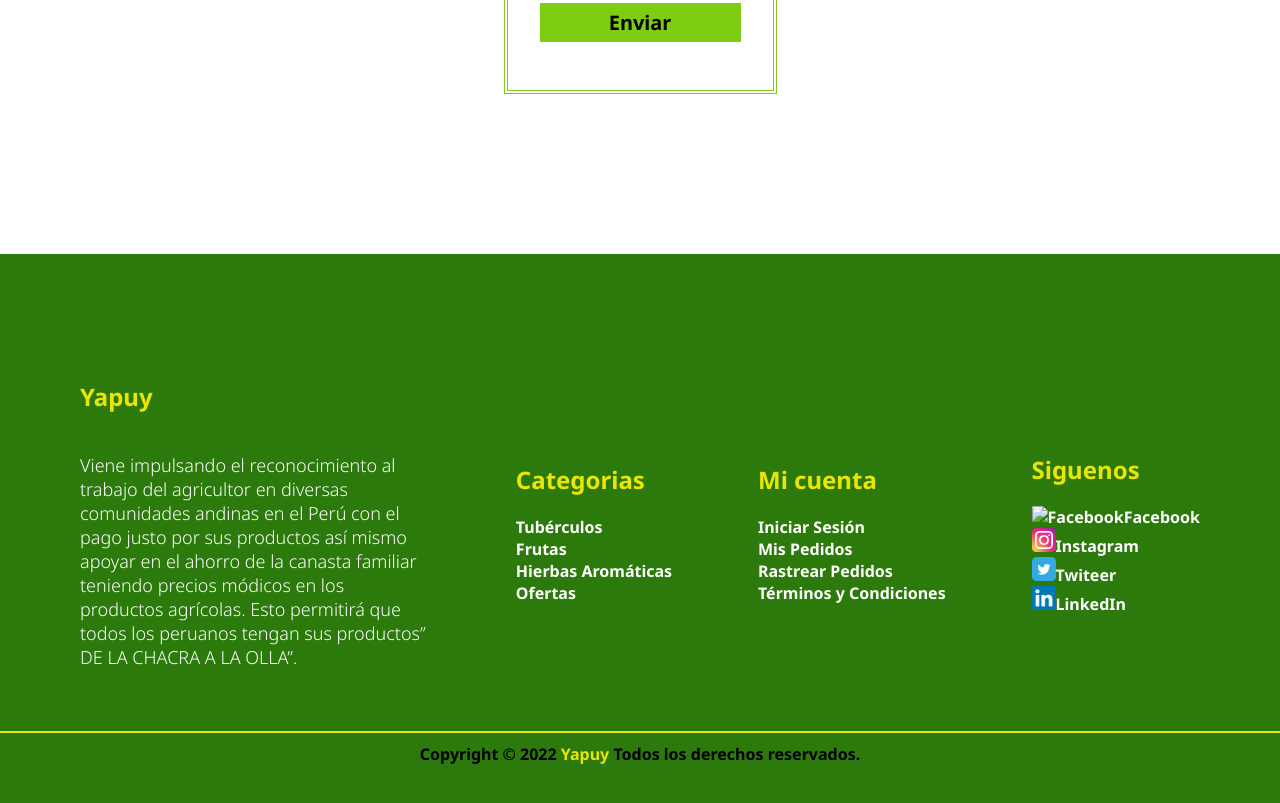
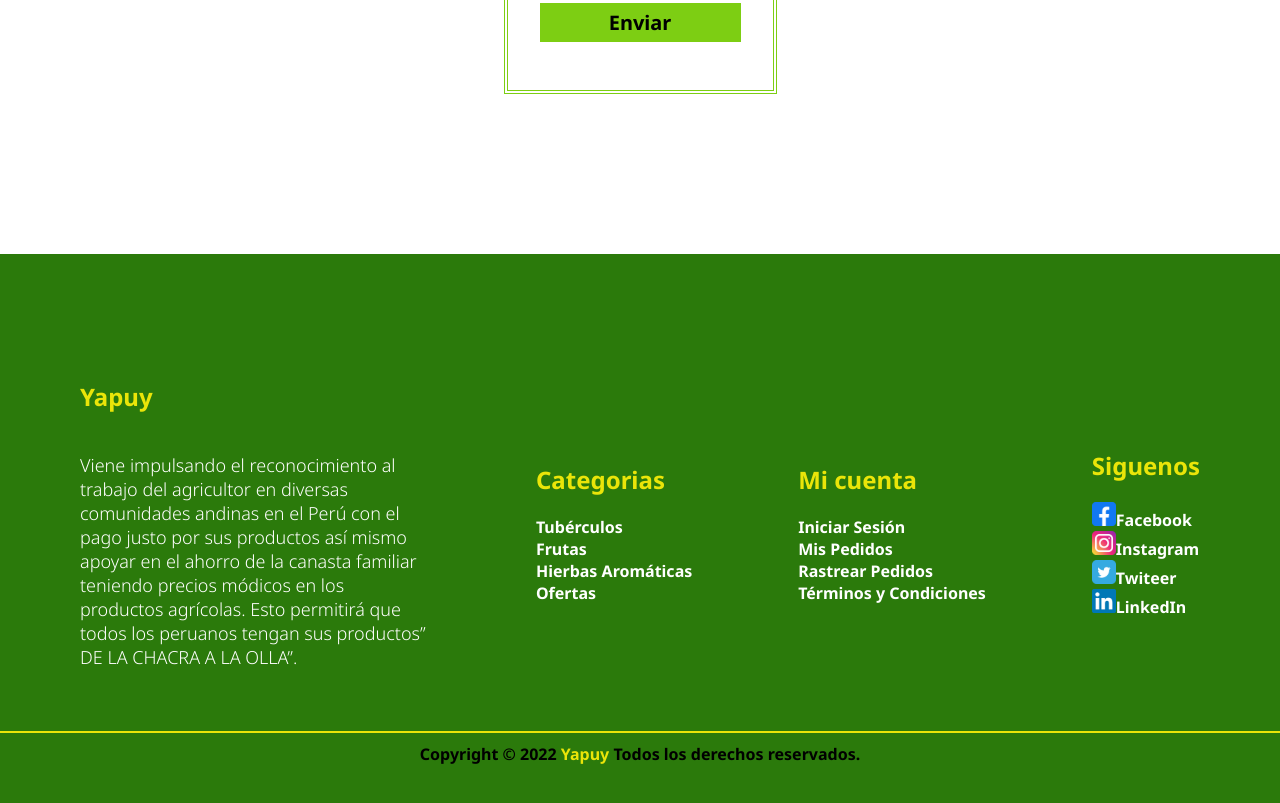
Before and after one commit to grupo-desarollo-web-fullstack/yapuy-project, a plain HTML site: page index.html in a window 1280 px wide. Shown: the part 5266-6069 px from the top of the page. Drawn offline with nearby package versions, Linux system fonts and the light colour scheme; files whose address does not match are found by name.

Commit message:
Update index.html fix facebook-icon 👨‍💻🚚

```diff
--- a/index.html
+++ b/index.html
@@ -682,7 +682,7 @@
             <li class="menu__footer-list">
               <a href="https://www.facebook.com/"
                 ><img
-                  src="./assets/logos/logo facebook.png"
+                  src="./assets/logos/logo-facebook.png"
                   alt="Facebook"
                   width="24"
                   height="24"
```
